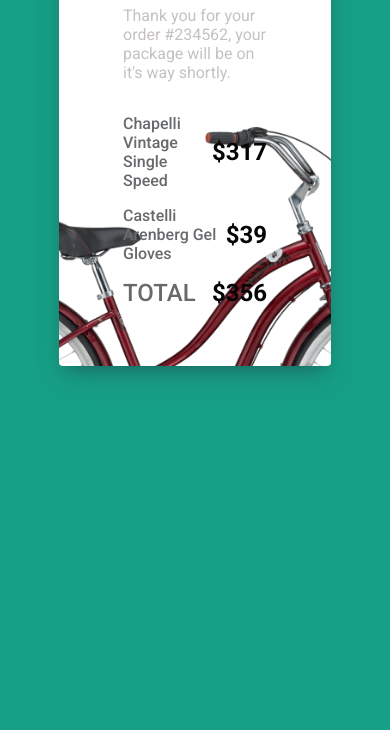
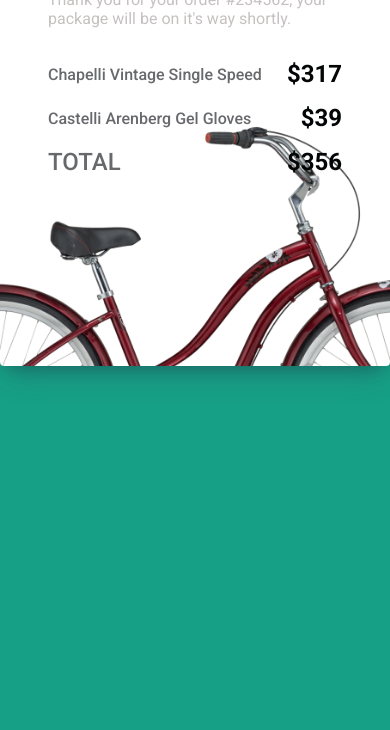
Before and after one commit to QuratFatima906/task3-checkout-card, a plain HTML site: page index.html in a window 390 px wide. Shown: the part 194-924 px from the top of the page. Drawn offline with Linux system fonts and the light colour scheme; files whose address does not match are found by name.

Commit message:
Fix responsiveness

```diff
--- a/styles.css
+++ b/styles.css
@@ -138,6 +138,7 @@ body {
   }
 @media screen and (max-width: 414px) {
     .container {
-      max-width: 17rem;
+      max-width: 25rem;
+      padding: 1rem;
     }
   }
```
